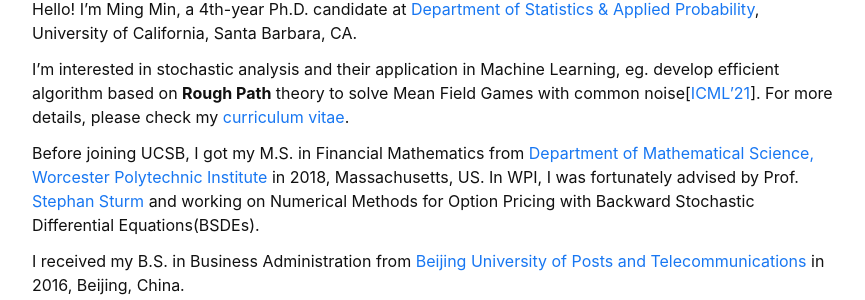
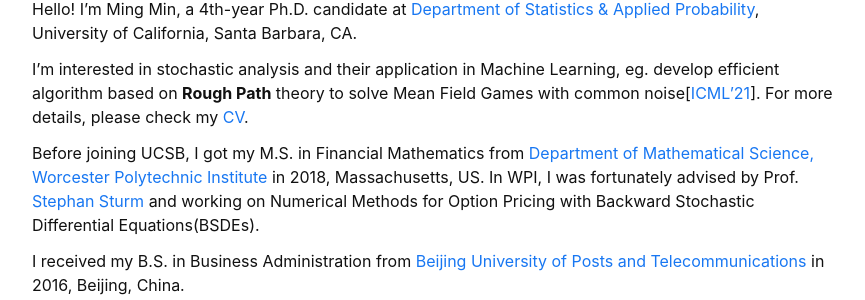
Before and after one commit to mmin0/mmin0.github.io, a Jekyll site: the page built from index.md, in a window 1280 px wide. Shown: the part 148-448 px from the top of the page, without its empty margins (207-1072 px from the left). Built offline with Jekyll 4.4.1, drawn with Linux system fonts in a browser that asks for light colours.

Commit message:
Update index.md

```diff
--- a/index.md
+++ b/index.md
@@ -5,7 +5,7 @@ title: About
 
 Hello! I’m Ming Min, a 4th-year Ph.D. candidate at [Department of Statistics & Applied Probability](http://www.pstat.ucsb.edu){:target="_blank"}, University of California, Santa Barbara, CA.
 
-I'm interested in stochastic analysis and their application in Machine Learning, eg. develop efficient algorithm based on **Rough Path** theory to solve Mean Field Games with common noise\[[ICML'21](http://proceedings.mlr.press/v139/min21a.html)\]. For more details, please check my [curriculum vitae](cv-2021.pdf).
+I'm interested in stochastic analysis and their application in Machine Learning, eg. develop efficient algorithm based on **Rough Path** theory to solve Mean Field Games with common noise\[[ICML'21](http://proceedings.mlr.press/v139/min21a.html)\]. For more details, please check my [CV](cv-2021.pdf).
 
 Before joining UCSB, I got my M.S. in Financial Mathematics from [Department of Mathematical Science, Worcester Polytechnic Institute](https://www.wpi.edu/academics/departments/mathematical-sciences){:target="_blank"} in 2018, Massachusetts, US. In WPI, I was fortunately advised by Prof. [Stephan Sturm](http://users.wpi.edu/~ssturm/) and working on Numerical Methods for Option Pricing with Backward Stochastic Differential Equations(BSDEs).
 
```
